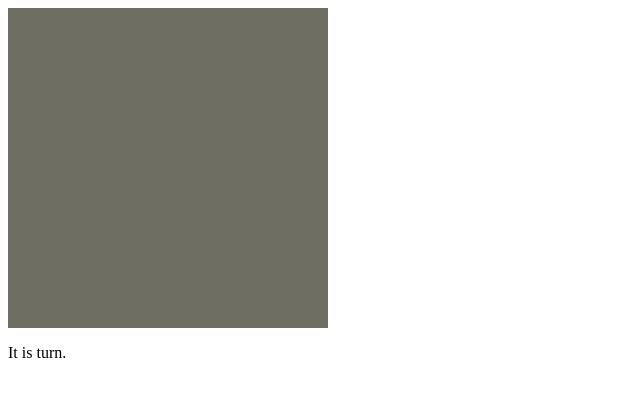
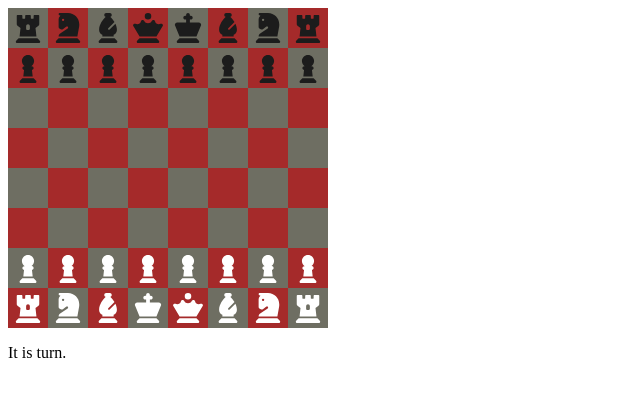
Before and after one commit to Rtollinchi/Chess, a plain HTML site: page index.html in a window 1280 px wide. Shown: the whole page, without its empty margins (0-640 px from the left). Drawn offline with Linux system fonts and the light colour scheme.

Commit message:
chess board styling finished

```diff
--- a/app.js
+++ b/app.js
@@ -66,16 +66,30 @@ const startPieces = [
   queen,
   bishop,
   knight,
-  rook
-]
+  rook,
+];
 
 function createBoard() {
-  startPieces.forEach((startPiece) => {
+  startPieces.forEach((startPiece, i) => {
     const square = document.createElement("div");
     square.classList.add("square");
-    square.classList.add("beige");
+    square.innerHTML = startPiece
+    square.setAttribute("square-id", i)
+    // square.classList.add("beige");
+    const row = Math.floor( (63 - i) / 8) + 1
+    if (row % 2 === 0) {
+      square.classList.add(i % 2 === 0 ? "beige" : "brown")
+    } else {
+      square.classList.add(i % 2 === 0 ? "brown" : "beige")
+    }
+    if (i <= 15) {
+      square.firstChild.firstChild.classList.add("black")
+    }
+    if (i >= 48) {
+      square.firstChild.firstChild.classList.add("white")
+    }
     gameBoard.append(square);
   });
 }
 
-createBoard()
+createBoard();
--- a/styles.css
+++ b/styles.css
@@ -10,6 +10,12 @@
   width: 40px;
 }
 
+.square svg {
+  height: 30px;
+  width: 30px;
+  margin: 5px;
+}
+
 .beige {
   background-color: rgb(110, 110, 98);
 }
@@ -17,3 +23,11 @@
 .brown {
   background-color: brown;
 }
+
+.black {
+  fill: rgb(28, 28, 28)
+}
+
+.white {
+  fill: rgb(255, 255, 255)
+}
```
Also changed, not shown: pieces.js.
